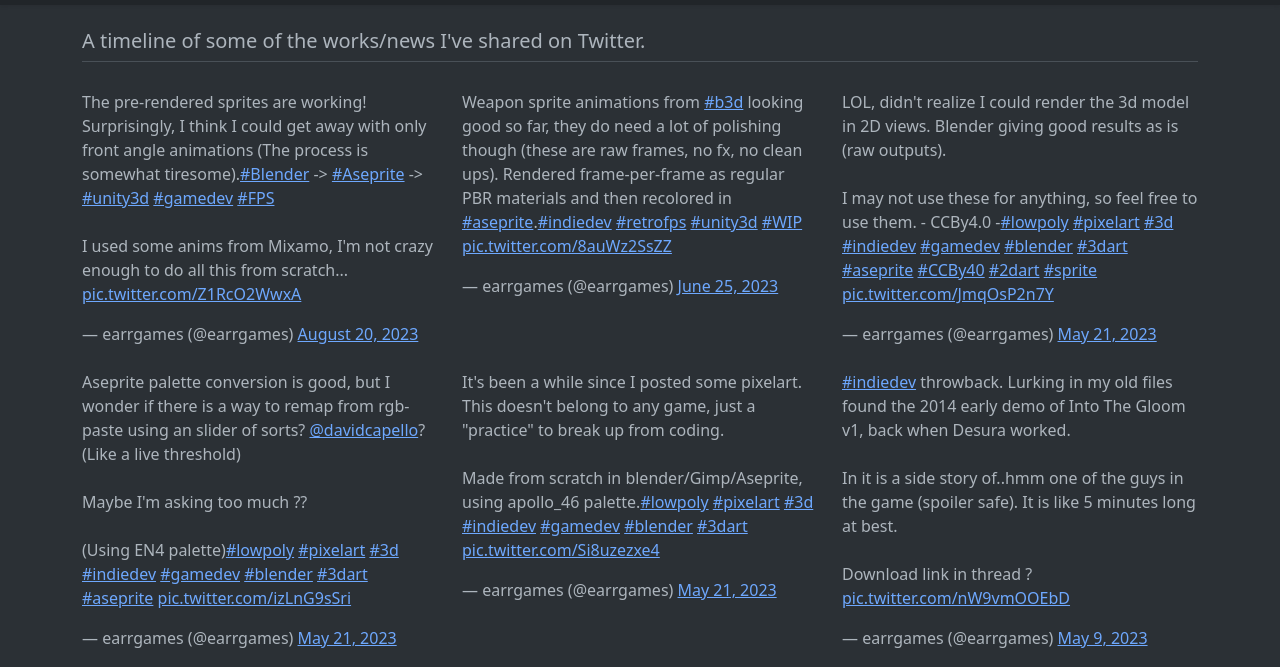
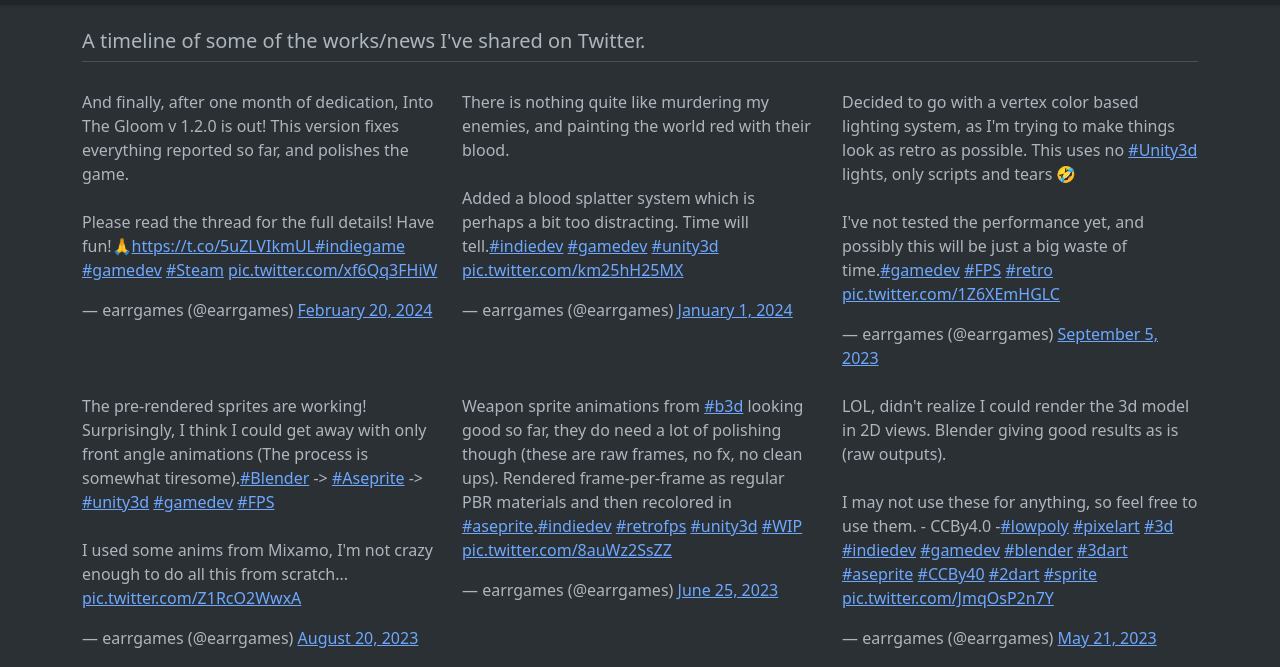
Before and after one commit to earrgames/earrgames.github.io, a plain HTML site: page twPosts.html in a window 1280 px wide. Shown: the part 61-728 px from the top of the page. Drawn offline with Linux system fonts and the light colour scheme.

Commit message:
Update twPosts.html

```diff
--- a/twPosts.html
+++ b/twPosts.html
@@ -45,6 +45,18 @@
 				<div class="container">
 					<h5 class="pb-2 border-bottom mb-4">A timeline of some of the works/news I've shared on Twitter.</h5>
 					<div class="row row-cols-1 row-cols-sm-2 row-cols-md-3">
+						<!-- twitt 0 -->
+    						<div class="col py-1">
+							<blockquote class="twitter-tweet" data-theme="dark"><p lang="en" dir="ltr">And finally, after one month of dedication, Into The Gloom v 1.2.0 is out! This version fixes everything reported so far, and polishes the game.<br><br>Please read the thread for the full details! Have fun!🙏<a href="https://t.co/5uZLVIkmUL">https://t.co/5uZLVIkmUL</a><a href="https://twitter.com/hashtag/indiegame?src=hash&amp;ref_src=twsrc%5Etfw">#indiegame</a> <a href="https://twitter.com/hashtag/gamedev?src=hash&amp;ref_src=twsrc%5Etfw">#gamedev</a> <a href="https://twitter.com/hashtag/Steam?src=hash&amp;ref_src=twsrc%5Etfw">#Steam</a> <a href="https://t.co/xf6Qq3FHiW">pic.twitter.com/xf6Qq3FHiW</a></p>&mdash; earrgames (@earrgames) <a href="https://twitter.com/earrgames/status/1759787325481988201?ref_src=twsrc%5Etfw">February 20, 2024</a></blockquote> <script async src="https://platform.twitter.com/widgets.js" charset="utf-8"></script>
+						</div>
+						<!-- twitt 0 -->
+    						<div class="col py-1">
+							<blockquote class="twitter-tweet" data-theme="dark"><p lang="en" dir="ltr">There is nothing quite like murdering my enemies, and painting the world red with their blood.<br><br>Added a blood splatter system which is perhaps a bit too distracting. Time will tell.<a href="https://twitter.com/hashtag/indiedev?src=hash&amp;ref_src=twsrc%5Etfw">#indiedev</a> <a href="https://twitter.com/hashtag/gamedev?src=hash&amp;ref_src=twsrc%5Etfw">#gamedev</a> <a href="https://twitter.com/hashtag/unity3d?src=hash&amp;ref_src=twsrc%5Etfw">#unity3d</a> <a href="https://t.co/km25hH25MX">pic.twitter.com/km25hH25MX</a></p>&mdash; earrgames (@earrgames) <a href="https://twitter.com/earrgames/status/1741829490387378324?ref_src=twsrc%5Etfw">January 1, 2024</a></blockquote> <script async src="https://platform.twitter.com/widgets.js" charset="utf-8"></script>
+						</div>
+						<!-- twitt 0 -->
+    						<div class="col py-1">
+							<blockquote class="twitter-tweet" data-theme="dark"><p lang="en" dir="ltr">Decided to go with a vertex color based lighting system, as I&#39;m trying to make things look as retro as possible. This uses no <a href="https://twitter.com/hashtag/Unity3d?src=hash&amp;ref_src=twsrc%5Etfw">#Unity3d</a> lights, only scripts and tears 🤣<br><br>I&#39;ve not tested the performance yet, and possibly this will be just a big waste of time.<a href="https://twitter.com/hashtag/gamedev?src=hash&amp;ref_src=twsrc%5Etfw">#gamedev</a> <a href="https://twitter.com/hashtag/FPS?src=hash&amp;ref_src=twsrc%5Etfw">#FPS</a> <a href="https://twitter.com/hashtag/retro?src=hash&amp;ref_src=twsrc%5Etfw">#retro</a> <a href="https://t.co/1Z6XEmHGLC">pic.twitter.com/1Z6XEmHGLC</a></p>&mdash; earrgames (@earrgames) <a href="https://twitter.com/earrgames/status/1698915334382661900?ref_src=twsrc%5Etfw">September 5, 2023</a></blockquote> <script async src="https://platform.twitter.com/widgets.js" charset="utf-8"></script>
+						</div>
 						<!-- twitt 0 -->
 						<div class="col py-1">
 							<blockquote class="twitter-tweet" data-theme="dark"><p lang="en" dir="ltr">The pre-rendered sprites are working! Surprisingly, I think I could get away with only front angle animations (The process is somewhat tiresome).<a href="https://twitter.com/hashtag/Blender?src=hash&amp;ref_src=twsrc%5Etfw">#Blender</a> -&gt; <a href="https://twitter.com/hashtag/Aseprite?src=hash&amp;ref_src=twsrc%5Etfw">#Aseprite</a> -&gt; <a href="https://twitter.com/hashtag/unity3d?src=hash&amp;ref_src=twsrc%5Etfw">#unity3d</a> <a href="https://twitter.com/hashtag/gamedev?src=hash&amp;ref_src=twsrc%5Etfw">#gamedev</a> <a href="https://twitter.com/hashtag/FPS?src=hash&amp;ref_src=twsrc%5Etfw">#FPS</a> <br><br>I used some anims from Mixamo, I&#39;m not crazy enough to do all this from scratch... <a href="https://t.co/Z1RcO2WwxA">pic.twitter.com/Z1RcO2WwxA</a></p>&mdash; earrgames (@earrgames) <a href="https://twitter.com/earrgames/status/1693127362823463412?ref_src=twsrc%5Etfw">August 20, 2023</a></blockquote> <script async src="https://platform.twitter.com/widgets.js" charset="utf-8"></script>
```
